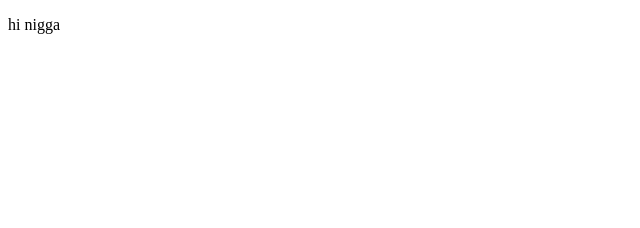
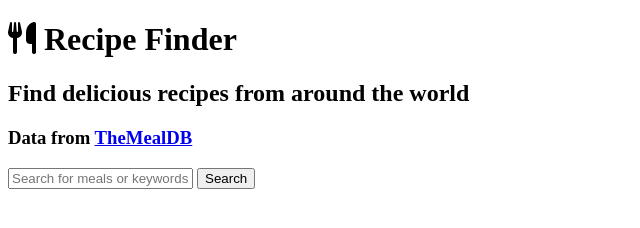
Before and after one commit to lpiedras4/Recipe-Finder, a plain HTML site: page index.html in a window 1280 px wide. Shown: the whole page, without its empty margins (0-640 px from the left). Drawn offline with Linux system fonts and the light colour scheme.

Commit message:
Added main website components (title,description, search bar, search button

```diff
--- a/index.html
+++ b/index.html
@@ -5,9 +5,28 @@
     <meta name="viewport" content="width=device-width, initial-scale=1.0">
     <title>Recipe Finder</title>
     <link rel="stylesheet" href="styles.css">
+    <link
+      rel="stylesheet"
+      href="https://cdnjs.cloudflare.com/ajax/libs/font-awesome/6.7.2/css/all.min.css"
+      integrity="sha512-Evv84Mr4kqVGRNSgIGL/F/aIDqQb7xQ2vcrdIwxfjThSH8CSR7PBEakCr51Ck+w+/U6swU2Im1vVX0SVk9ABhg=="
+      crossorigin="anonymous"
+      referrerpolicy="no-referrer"
+    />
 </head>
 <body>
-    <p>hi nigga</p>
+    <div class="mn-ctner">
+        <header>
+             <h1><i class="fas fa-utensils"></i> Recipe Finder</h1>
+            <h2> Find delicious recipes from around the world </h2>
+        </header>
+        <h3> Data from <a href="https://www.themealdb.com/api.php">TheMealDB</a></h3>
+        <div class="search-container">
+            <input type="text"
+            id="search-input"
+            placeholder="Search for meals or keywords..."/>
+            <button id="search-btn">Search</button>
+        </div>
+    </div>
         <script src="script.js"></script>
 </body>
 </html>
```
